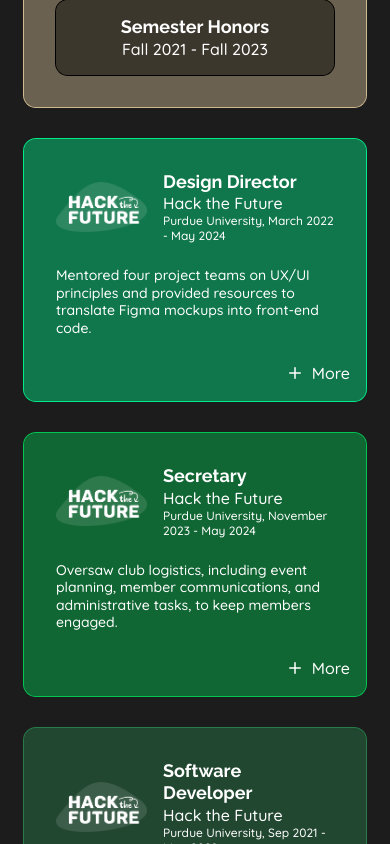
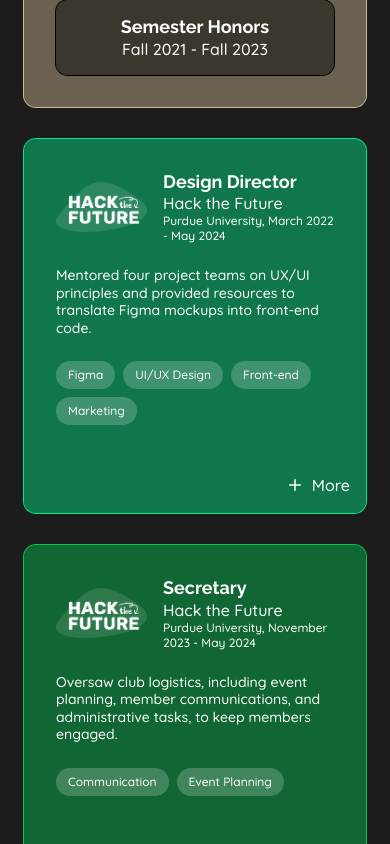
Before and after one commit to JonathanMaskew/personal_portfolio, a Next.js app: page / in a window 390 px wide. Shown: the part 3020-3864 px from the top of the page. Built offline with nearby package versions, Linux system fonts and the light colour scheme.

Commit message:
nice little interactions and animations

```diff
--- a/src/components/Education/index.tsx
+++ b/src/components/Education/index.tsx
@@ -8,6 +8,7 @@
 import { useModal } from '@/hooks/useModal';
 import Modal from '../Modal';
 import SectionWrapper from '../SectionWrapper';
+import Chips from '../Chips';
 
 export default function Work() {
   const htfEducationData = [
@@ -19,10 +20,10 @@
       subheading: 'Purdue University, March 2022 - May 2024',
       body: 'Mentored four project teams on UX/UI principles and provided resources to translate Figma mockups into front-end code.',
       bullets: [
-        'Mentored four project teams on UX/UI principles and provided resources to translate Figma mockups into front-end code.',
         'Established branded components in React to streamline development and maintain consistency across all team projects.',
         'Designed marketing materials in Figma leading to a nearly 90% increase in applicants year-over-year, shattering previous records.',
       ],
+      keywords: ['Figma', 'UI/UX Design', 'Front-end', 'Marketing'],
     },
     {
       color: '#03C652',
@@ -31,9 +32,8 @@
       subtitle: 'Hack the Future',
       subheading: 'Purdue University, November 2023 - May 2024',
       body: 'Oversaw club logistics, including event planning, member communications, and administrative tasks, to keep members engaged.',
-      bullets: [
-        'Oversaw club logistics, including event planning, member communications, and administrative tasks, to keep members engaged.',
-      ],
+      bullets: [],
+      keywords: ['Communication', 'Event Planning'],
     },
     {
       color: '#277D4A',
@@ -43,9 +43,9 @@
       subheading: 'Purdue University, Sep 2021 - May 2022',
       body: 'Worked with a team of eight to deliver a website on schedule that allows Leadership Lafayette to collect and browse testimonials.',
       bullets: [
-        'Worked with a team of eight to deliver a website on schedule that allows Leadership Lafayette to collect and browse testimonials.',
         'Developed front-end interfaces using React that mimicked the Designer’s mockups and integrated with a MongoDB database.',
       ],
+      keywords: ['React', 'MongoDB', 'Front-end'],
     },
   ];
 
@@ -103,7 +103,9 @@
                 setOpenedEducationIndex(index);
                 openModal();
               }}
-            />
+            >
+              <Chips strings={item.keywords} />
+            </HighlightDetailed>
           </div>
         ))}
       </div>
--- a/src/components/HighlightDetailed.tsx
+++ b/src/components/HighlightDetailed.tsx
@@ -16,11 +16,21 @@
 }: HighlightProps) {
   return (
     <div
-      className={`flex flex-col p-8 ${onClickCallback ? 'pb-16' : ''} rounded-xl h-full w-full gap-6 relative`}
+      className={`flex flex-col p-8 ${onClickCallback ? 'pb-16 cursor-pointer' : ''} rounded-xl h-full w-full gap-6 relative`}
       style={{
         background: `${color}70`,
-        boxShadow: `0 0 0 1px ${color}`, // 20% opacity
+        boxShadow: `0 0 0 1px ${color}`,
+        transition: 'box-shadow 0.2s',
       }}
+      onMouseEnter={(e) => {
+        (e.currentTarget as HTMLDivElement).style.boxShadow =
+          `0 0 0 5px ${color}`;
+      }}
+      onMouseLeave={(e) => {
+        (e.currentTarget as HTMLDivElement).style.boxShadow =
+          `0 0 0 1px ${color}`;
+      }}
+      onClick={onClickCallback || undefined}
     >
       <div className="flex items-center gap-4">
         {imagery &&
--- a/src/components/Modal/index.tsx
+++ b/src/components/Modal/index.tsx
@@ -1,5 +1,6 @@
 'use client';
 import { X } from 'lucide-react';
+import { useEffect, useState } from 'react';
 
 type ModalProps = {
   open: boolean;
@@ -14,15 +15,29 @@
   color,
   children,
 }: ModalProps) {
-  if (!open) return null;
+  const [isAnimating, setIsAnimating] = useState(false);
+
+  useEffect(() => {
+    if (open) {
+      setIsAnimating(true);
+    } else {
+      setIsAnimating(false);
+    }
+  }, [open]);
+
+  if (!open) return;
 
   return (
     <div
-      className={`fixed inset-0 z-[100] bg-[var(--background)]/60 backdrop-blur-2xl overscroll-contain`}
+      className={`fixed inset-0 z-[100] bg-[var(--background)]/60 backdrop-blur-2xl overscroll-contain transition-opacity duration-300 ${
+        isAnimating ? 'opacity-100' : 'opacity-0'
+      }`}
       onClick={onCloseCallback}
     >
       <div
-        className="absolute left-6 right-6 top-6 md:left-12 md:right-12 md:top-12 bottom-0 rounded-t-xl max-w-5xl mx-auto"
+        className={`absolute left-6 right-6 top-6 md:left-12 md:right-12 md:top-12 bottom-0 rounded-t-xl max-w-5xl mx-auto transition-transform duration-350 ease-out ${
+          isAnimating ? 'translate-y-0' : 'translate-y-full'
+        }`}
         style={{
           background: `${color}70`,
           boxShadow: `0 0 0 1px ${color}`,
@@ -30,10 +45,10 @@
         onClick={(e) => e.stopPropagation()}
       >
         <button
-          className="absolute right-6 top-6 z-10 rounded-full bg-white/20 w-fit h-fit p-1 backdrop-blur-xs"
+          className="absolute right-6 top-6 z-10 rounded-full bg-white/20 w-fit h-fit p-1 backdrop-blur-xs hover:bg-white group"
           onClick={onCloseCallback}
         >
-          <X size={24} color="white" />
+          <X size={24} className="text-white group-hover:text-black" />
         </button>
         <div className="h-full overflow-y-auto overscroll-contain p-6 md:p-12">
           {children}
```
